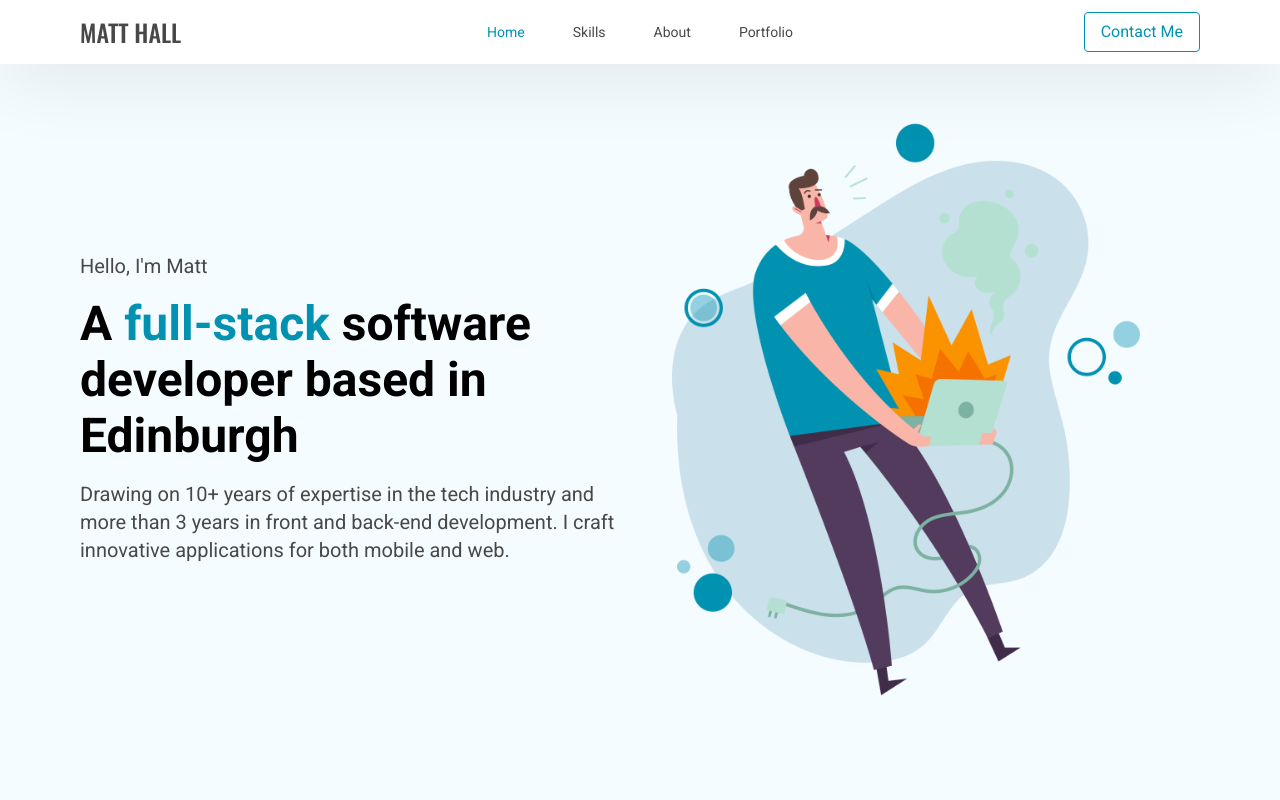
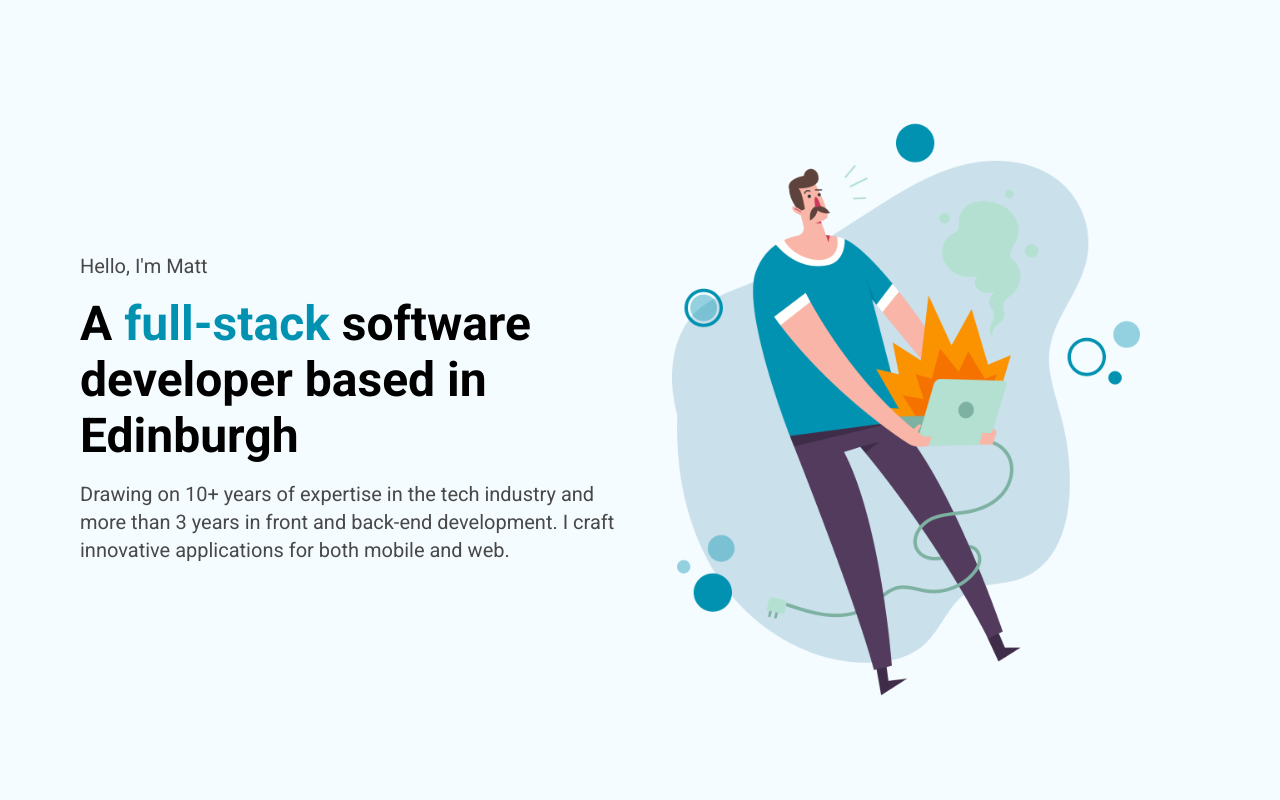
Before and after one commit to mhallrp/TechPortfolio, a Next.js app: page / in a window 1280 px wide. Shown: the top 800 px of the page. Built offline with nearby package versions, Linux system fonts and the light colour scheme.

Commit message:
nav removed

```diff
--- a/app/page.tsx
+++ b/app/page.tsx
@@ -1,4 +1,4 @@
-import NavBar from "../components/NavBar";
+// import NavBar from "../components/NavBar";
 import LaptopFire from "../assets/laptopFire.png";
 import MattImage from "../assets/mattImage.png";
 import SkillCard from "../components/SkillsCard";
@@ -8,9 +8,9 @@ import constants from "./constants";
 const Landing = () => {
   return (
     <main className="font-sans ">
-      <div className="fixed w-full">
+      {/* <div className="fixed w-full">
         <NavBar />
-      </div>
+      </div> */}
       <section
         id={constants.sections[0]}
         className="flex h-dvh bg-primary pt-20 "
```
